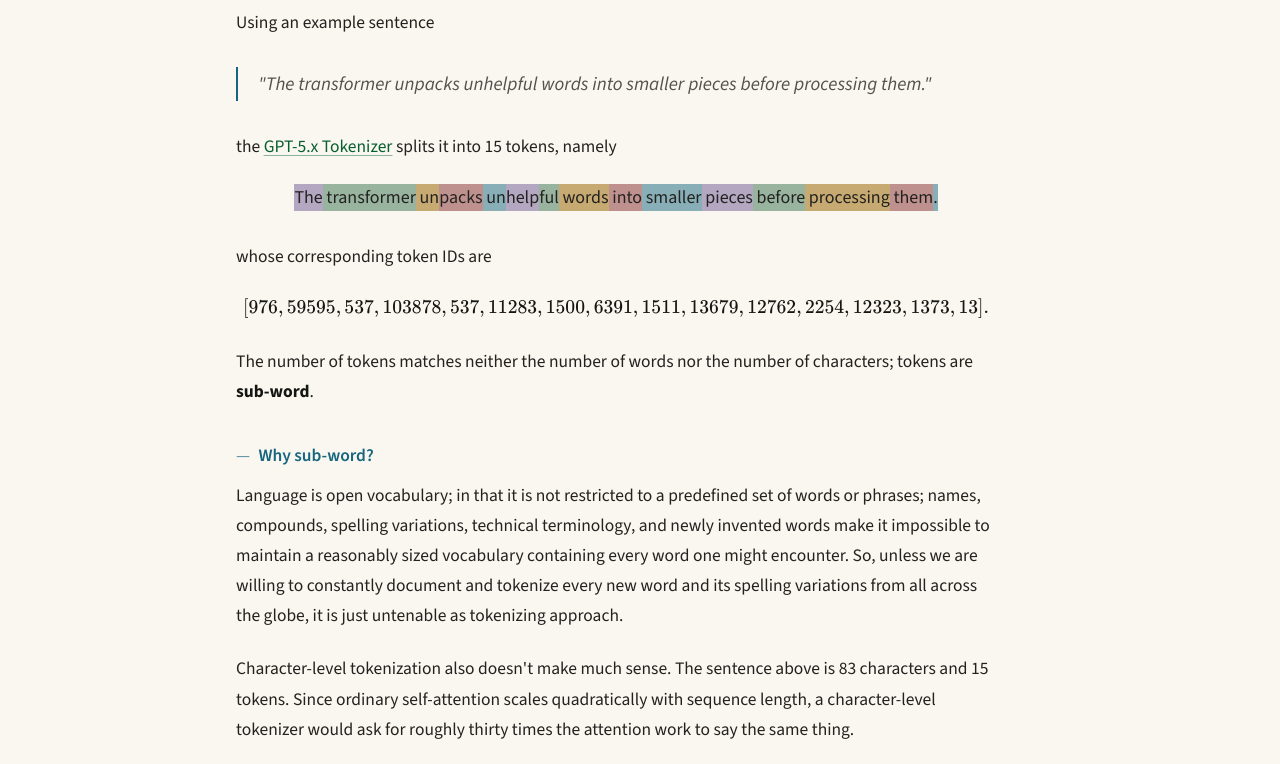
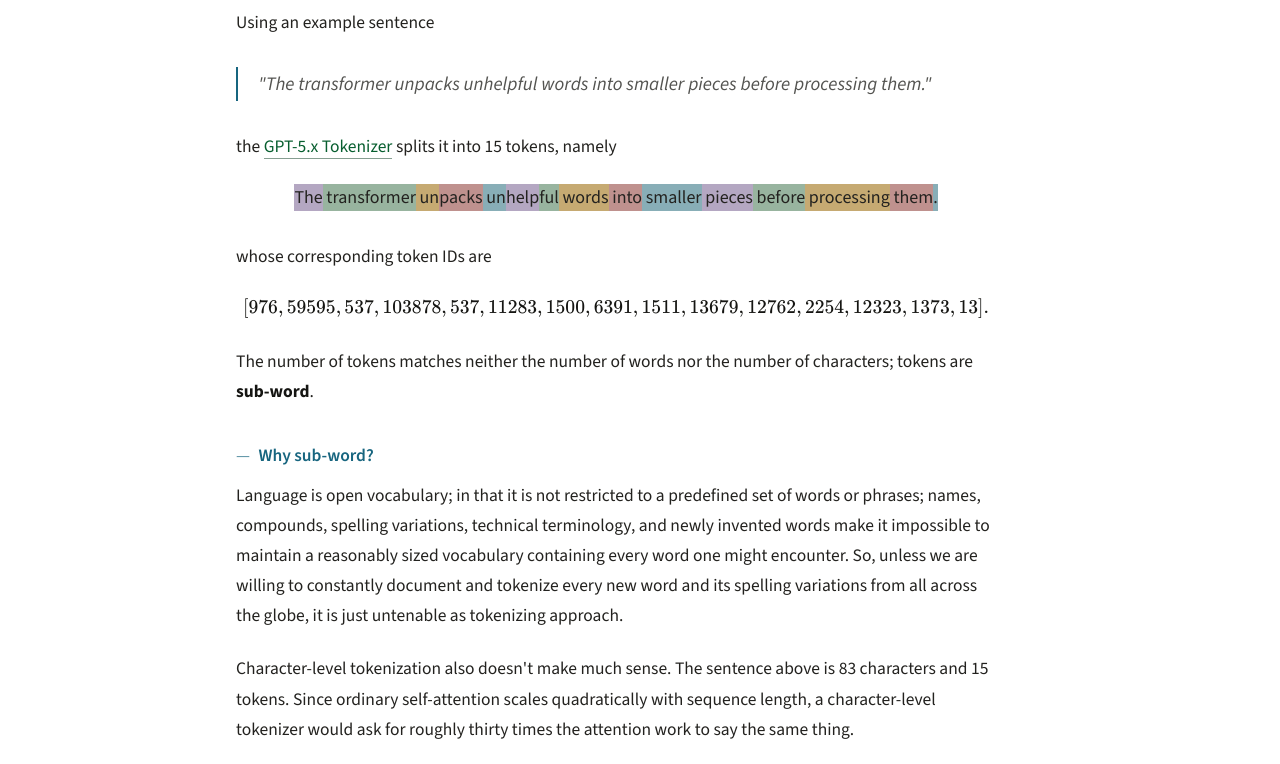
Before and after one commit to Harish-Shankar/harish-shankar.github.io, a website: page blog/genealogy/learning/index.html in a window 1280 px wide. Shown: the part 1100-1864 px from the top of the page. Drawn offline with nearby package versions, Linux system fonts and the light colour scheme; a web font is replaced by a local one.

Commit message:
change bg color and link styling is consistent

```diff
--- a/blog/blog.css
+++ b/blog/blog.css
@@ -84,7 +84,7 @@
   padding: 0 11px;
   border: 1px solid rgba(35, 34, 31, 0.13);
   border-radius: 999px;
-  background: rgba(249, 247, 240, 0.93);
+  background: rgba(255, 255, 255, 0.93);
   box-shadow: 0 3px 14px rgba(35, 34, 31, 0.08);
   opacity: 0;
   pointer-events: none;
@@ -233,14 +233,16 @@
 
 .markdown-body a {
   color: #075e2f;
-  text-decoration-color: rgba(7, 94, 47, 0.45);
-  text-decoration-thickness: 1px;
-  text-underline-offset: 3px;
+  border-bottom: 1px solid rgba(15, 63, 36, 0.5);
+  text-decoration: none;
+  transition: color 0.15s ease, border-color 0.15s ease,
+    background-color 0.15s ease;
 }
 
 .markdown-body a:hover {
   color: #082f19;
-  text-decoration-color: #082f19;
+  border-bottom-color: #082f19;
+  background: rgba(15, 63, 36, 0.06);
 }
 
 .markdown-body strong {
--- a/blog/genealogy/learning/index.html
+++ b/blog/genealogy/learning/index.html
@@ -507,6 +507,6 @@ M834 80h400000v40h-400000z"/></svg></span></span></span><span class="vlist-s">
     </nav>
     </article>
   </main>
-  <script src="/blog/blog.js?v=2026-08-14T13%3A58%3A36.044Z"></script>
+  <script src="/blog/blog.js?v=2026-08-15T12%3A53%3A18.162Z"></script>
 </body>
 </html>
--- a/styles.css
+++ b/styles.css
@@ -3,14 +3,14 @@
 }
 
 :root {
-  --color-eggshell: #f9f7f0;
+  --color-background: #ffffff;
 }
 
 html,
 body {
   margin: 0;
   padding: 0;
-  background-color: var(--color-eggshell);
+  background-color: var(--color-background);
 }
 
 body {
```
